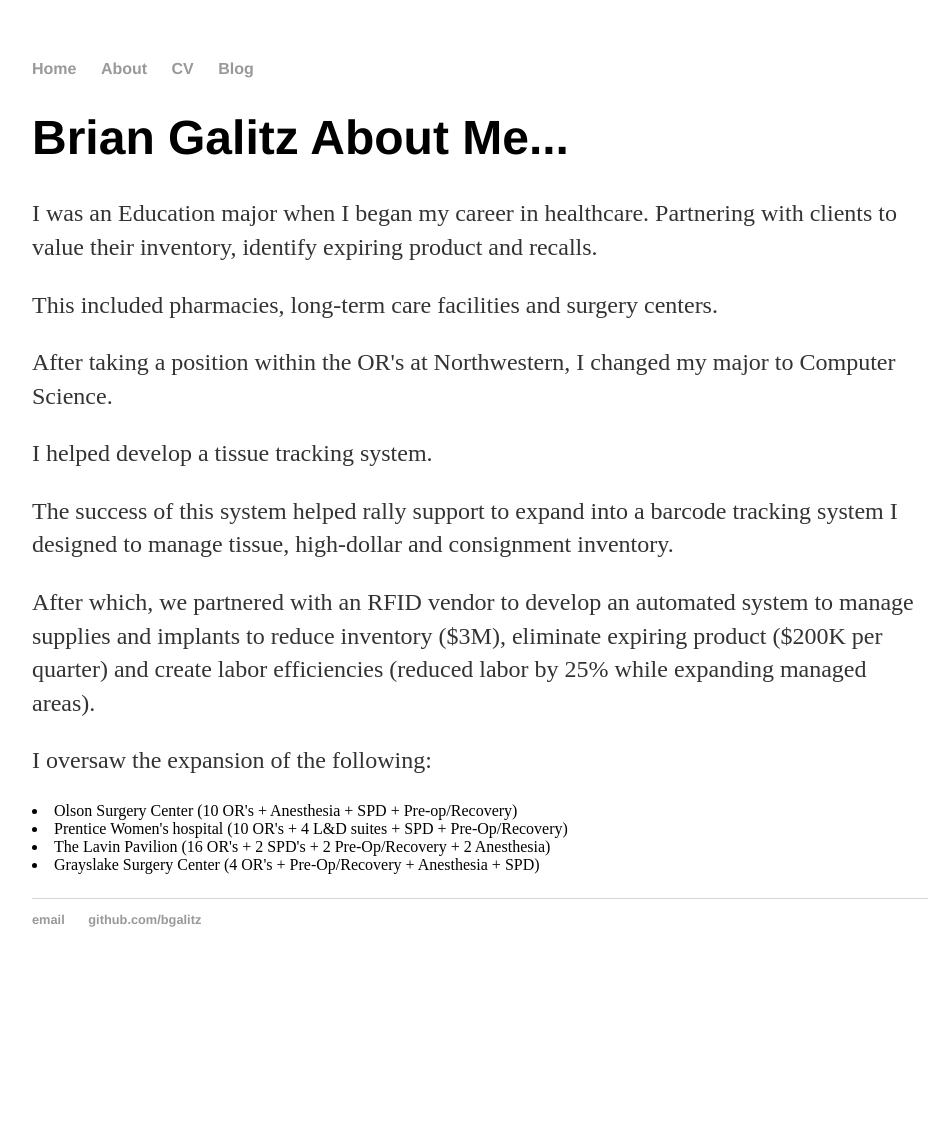
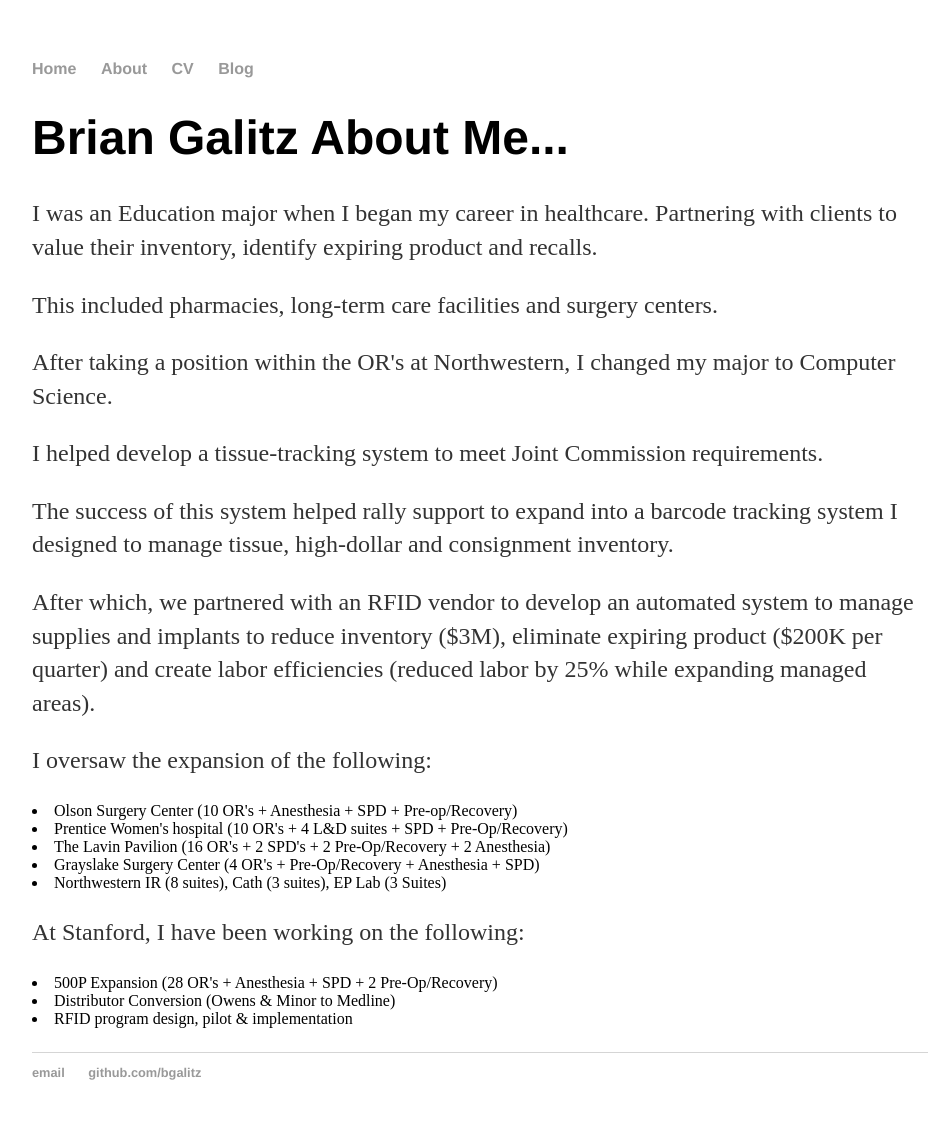
Before and after one commit to bgalitz/bgalitz.github.io, a Jekyll site: the page built from about/index.html, in a window 1280 px wide. Shown: the whole page, without its empty margins (160-1104 px from the left). Built offline with Jekyll 4.4.1, drawn with Linux system fonts in a browser that asks for light colours; before the commit the page ends 987 px from its top, so only the background shows below that.

Commit message:
Update index.html

```diff
--- a/about/index.html
+++ b/about/index.html
@@ -7,7 +7,7 @@
         <p>I was an Education major when I began my career in healthcare. Partnering with clients to value their inventory, identify expiring product and recalls.</p>
         <p>This included pharmacies, long-term care facilities and surgery centers.</p>
         <p>After taking a position within the OR's at Northwestern, I changed my major to Computer Science.</p>
-        <p>I helped develop a tissue tracking system.</p>
+        <p>I helped develop a tissue-tracking system to meet Joint Commission requirements.</p>
         <p>The success of this system helped rally support to expand into a barcode tracking system I designed to manage tissue, high-dollar and consignment inventory.</p>
         <p>After which, we partnered with an RFID vendor to develop an automated system to manage supplies and implants
                 to reduce inventory ($3M), eliminate expiring product ($200K per quarter) and create labor efficiencies (reduced labor by 25% while expanding managed areas).</p>
@@ -15,6 +15,13 @@
                 <li>Olson Surgery Center (10 OR's + Anesthesia + SPD + Pre-op/Recovery)</li>
                 <li>Prentice Women's hospital (10 OR's + 4 L&D suites + SPD + Pre-Op/Recovery)</li>
                 <li>The Lavin Pavilion (16 OR's + 2 SPD's + 2 Pre-Op/Recovery + 2 Anesthesia)</li>
-                <li>Grayslake Surgery Center (4 OR's + Pre-Op/Recovery + Anesthesia + SPD)</li></p>
+                <li>Grayslake Surgery Center (4 OR's + Pre-Op/Recovery + Anesthesia + SPD)</li>
+                <li>Northwestern IR (8 suites), Cath (3 suites), EP Lab (3 Suites)</li></p>
+
+        <p>At Stanford, I have been working on the following:
+                <li>500P Expansion (28 OR's + Anesthesia + SPD + 2 Pre-Op/Recovery)</li>
+                <li>Distributor Conversion (Owens & Minor to Medline)</li>
+                <li>RFID program design, pilot & implementation</li>
+        </p>
 
 </div><!-- /.blurb -->
```
